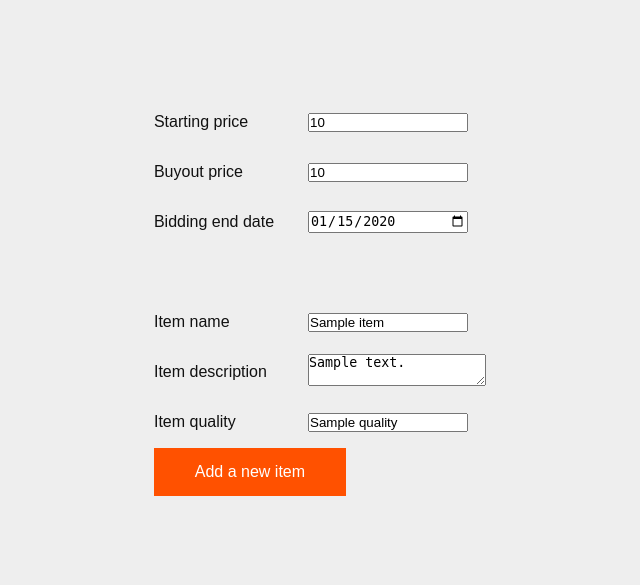
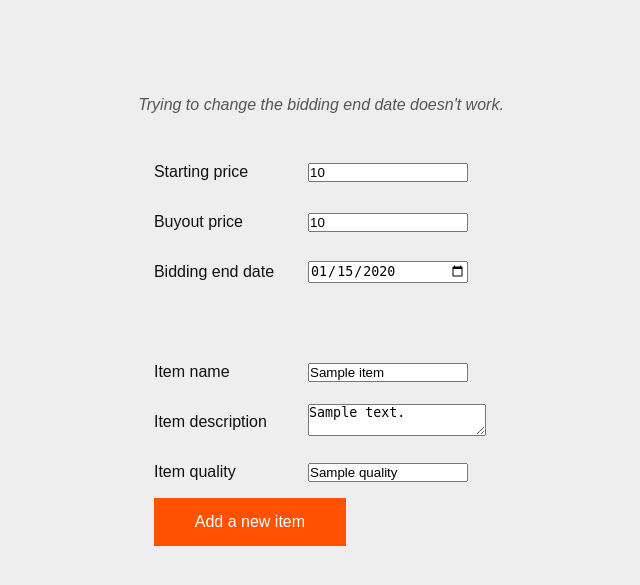
Before and after one commit to laurivaananen/Huutokauppa, a Flask app: page /items/edit/1/ in a window 1280 px wide. Shown: the part 48-633 px from the top of the page, without its empty margins (319-959 px from the left). Run offline with Flask 2, Linux system fonts and the light colour scheme; a user stored in the database is signed in; tables that the repository leaves empty hold one stand-in row (values such as "Sample post").

Commit message:
Item edit page now shows usefull info messages

```diff
--- a/application/static/theme.css
+++ b/application/static/theme.css
@@ -122,11 +122,19 @@ nav a:hover {
 
 /* Item edit */
 
-.item-edit {
-    grid-row: 2 / -1;
+.item-edit-top-span {
+    grid-row: 2 / 3;
+    grid-column: 1 / -1;
+    align-self: start;
+    margin: 0 auto;
+    padding-top: 6em;;
+}
+
+.item-edit-bottom-span {
+    grid-row: 3 / 4;
     grid-column: 1 / -1;
     margin: 0 auto;
-    padding-top: 6em;
+    padding-top: 2em;
     align-self: start;
 }
 
--- a/application/templates/items/edit.html
+++ b/application/templates/items/edit.html
@@ -3,9 +3,10 @@
 {% block body %}
 
 {% if current_user.id == item.account_information.id %}
+<p class="info-text item-edit-top-span">Trying to change the bidding end date doesn't work.</p>
 
 
-<form class="item-edit detail-form" method="POST" action="{{ url_for('item_update', item_id=item.id) }}">
+<form class="item-edit detail-form item-edit-bottom-span" method="POST" action="{{ url_for('item_update', item_id=item.id) }}">
     <table>
         <tr>
             <td>
@@ -106,6 +107,8 @@
         </tr>
     </table>
 </form>
+{% else %}
+<p class="info-text item-edit-top-span">You are not authorized to edit this information</p>
 {% endif %}
 
 {% endblock %}
```
